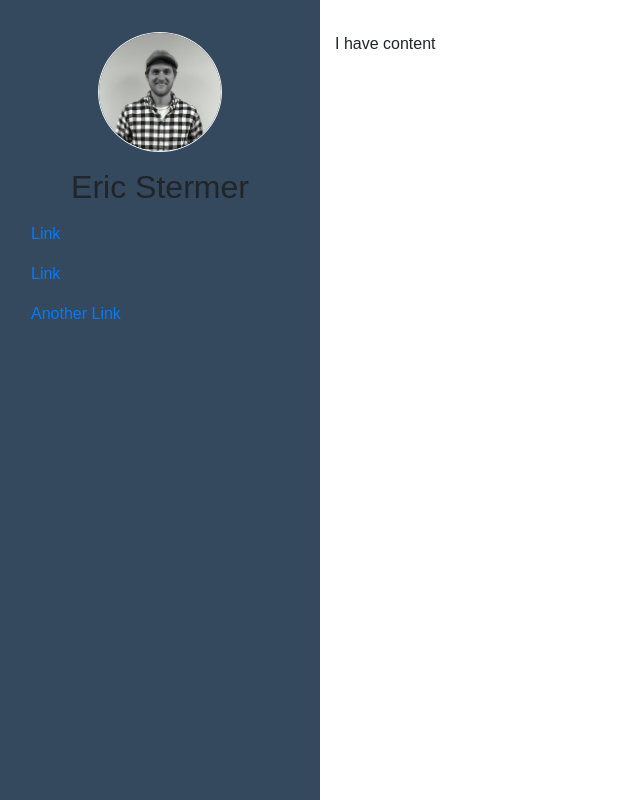
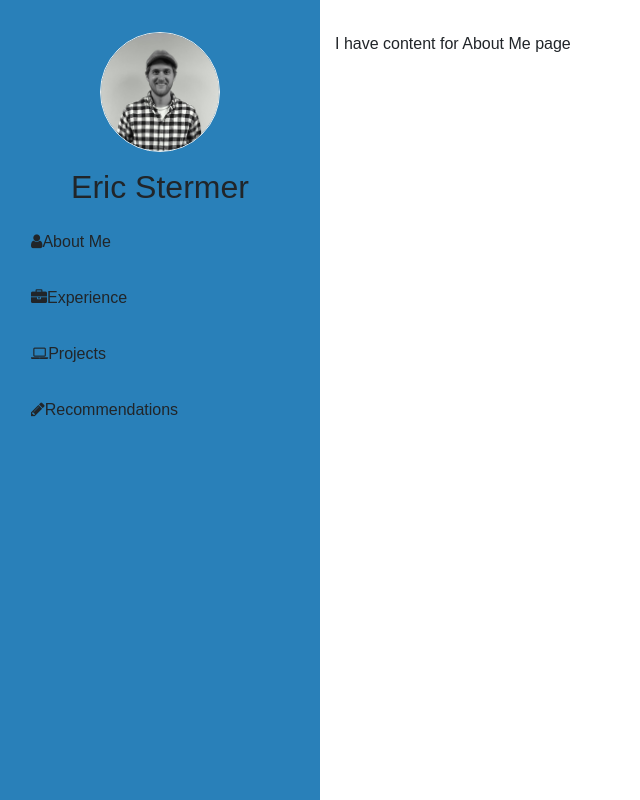
Before and after one commit to estermer/portfolio_v3, a React (Create React App) app: page / in a window 1280 px wide. Shown: the whole page, without its empty margins (0-640 px from the left). Built offline with nearby package versions, Linux system fonts and the light colour scheme.

Commit message:
added more styling to the nav items and gave them functionality to change the page

```diff
--- a/src/components/App.jsx
+++ b/src/components/App.jsx
@@ -2,11 +2,25 @@ import React from 'react';
 import Sidebar from './Sidebar';
 import Content from './Content';
 
-const App = () => (
-  <div>
-    <Sidebar />
-    <Content />
-  </div>
-);
+class App extends React.Component {
+  state = {
+    activeNavItem: 'About Me',
+  };
+
+  onClickNavItem = navItem => {
+    this.setState(() => ({ activeNavItem: navItem }));
+  };
+
+  render() {
+    const { activeNavItem } = this.state;
+
+    return (
+      <div>
+        <Sidebar activeNavItem={activeNavItem} onClickNavItem={this.onClickNavItem} />
+        <Content activeNavItem={activeNavItem} />
+      </div>
+    );
+  }
+}
 
 export default App;
--- a/src/components/Content.jsx
+++ b/src/components/Content.jsx
@@ -1,12 +1,21 @@
 import React from 'react';
+import PropTypes from 'prop-types';
 import { Container } from 'reactstrap';
 
-const Content = () => (
+const Content = ({ activeNavItem }) => (
   <div className="content">
     <Container>
-      <p>I have content</p>
+      <p>I have content for {activeNavItem} page</p>
+      {/* activeNaveItem === 'About Me' ? <AboutMePage /> : null */}
+      {/* activeNaveItem === 'Experience' ? <ExperiencePage /> : null */}
+      {/* activeNaveItem === 'Projects' ? <ProjectsPage /> : null */}
+      {/* activeNaveItem === 'Recommendations' ? <RecommendationsPage /> : null */}
     </Container>
   </div>
 );
 
+Content.propTypes = {
+  activeNavItem: PropTypes.string.isRequired,
+};
+
 export default Content;
--- /dev/null
+++ b/src/components/NavButton.jsx
@@ -0,0 +1,34 @@
+import React from 'react';
+import PropTypes from 'prop-types';
+import { NavItem } from 'reactstrap';
+
+const icons = {
+  'About Me': 'user',
+  Experience: 'briefcase',
+  Projects: 'laptop',
+  Recommendations: 'pencil',
+};
+
+export default class NavButton extends React.Component {
+  static propTypes = {
+    activeNavItem: PropTypes.string.isRequired,
+    name: PropTypes.string.isRequired,
+    onClick: PropTypes.func.isRequired,
+  };
+
+  onClick = e => {
+    const { onClick, name } = this.props;
+    e && e.preventDefault();
+    onClick(name);
+  };
+
+  render() {
+    const { activeNavItem, name } = this.props;
+    return (
+      <NavItem active={activeNavItem === name} onClick={this.onClick}>
+        <i className={`fa fa-${icons[name]}`} />
+        <span>{name}</span>
+      </NavItem>
+    );
+  }
+}
--- a/src/components/Sidebar.jsx
+++ b/src/components/Sidebar.jsx
@@ -1,24 +1,26 @@
 import React from 'react';
-import { Container, Nav, NavItem, NavLink } from 'reactstrap';
+import PropTypes from 'prop-types';
+import { Container, Nav } from 'reactstrap';
 import SiteTitle from './SiteTitle';
+import NavButton from './NavButton';
 
-const Sidebar = () => (
+const Sidebar = ({ onClickNavItem, activeNavItem }) => (
   <div className="sidebar">
     <Container>
       <SiteTitle />
-      <Nav pills vertical>
-        <NavItem>
-          <NavLink href="#">Link</NavLink>
-        </NavItem>
-        <NavItem>
-          <NavLink href="#">Link</NavLink>
-        </NavItem>
-        <NavItem>
-          <NavLink href="#">Another Link</NavLink>
-        </NavItem>
+      <Nav vertical>
+        <NavButton activeNavItem={activeNavItem} name="About Me" onClick={onClickNavItem} />
+        <NavButton activeNavItem={activeNavItem} name="Experience" onClick={onClickNavItem} />
+        <NavButton activeNavItem={activeNavItem} name="Projects" onClick={onClickNavItem} />
+        <NavButton activeNavItem={activeNavItem} name="Recommendations" onClick={onClickNavItem} />
       </Nav>
     </Container>
   </div>
 );
 
+Sidebar.propTypes = {
+  activeNavItem: PropTypes.string.isRequired,
+  onClickNavItem: PropTypes.func.isRequired,
+};
+
 export default Sidebar;
--- a/src/index.js
+++ b/src/index.js
@@ -3,6 +3,7 @@
 import React from 'react';
 import ReactDOM from 'react-dom';
 import 'bootstrap/dist/css/bootstrap.min.css';
+import 'font-awesome/css/font-awesome.min.css';
 import './styles/index.css';
 import App from './components/App';
 import registerServiceWorker from './registerServiceWorker';
--- a/src/styles/index.css
+++ b/src/styles/index.css
@@ -10,7 +10,7 @@ body {
 
 /* Sidebar */
 .sidebar {
-  background-color: #34495e;
+  background-color: #2980b9;
   height: 100vh;
   text-align: center;
   width: 100vw;
@@ -21,12 +21,21 @@ body {
   border-radius: 100%;
   display: block;
   height: 120px;
+  width: 120px;
   margin: auto;
   margin-bottom: 1rem;
 }
 
 .site-title {
   text-align: center;
+}
+
+.nav-item {
+  margin: 1rem;
+}
+
+.nav-item:hover {
+  cursor: pointer;
 }
 /* Sidebar */
 
```
